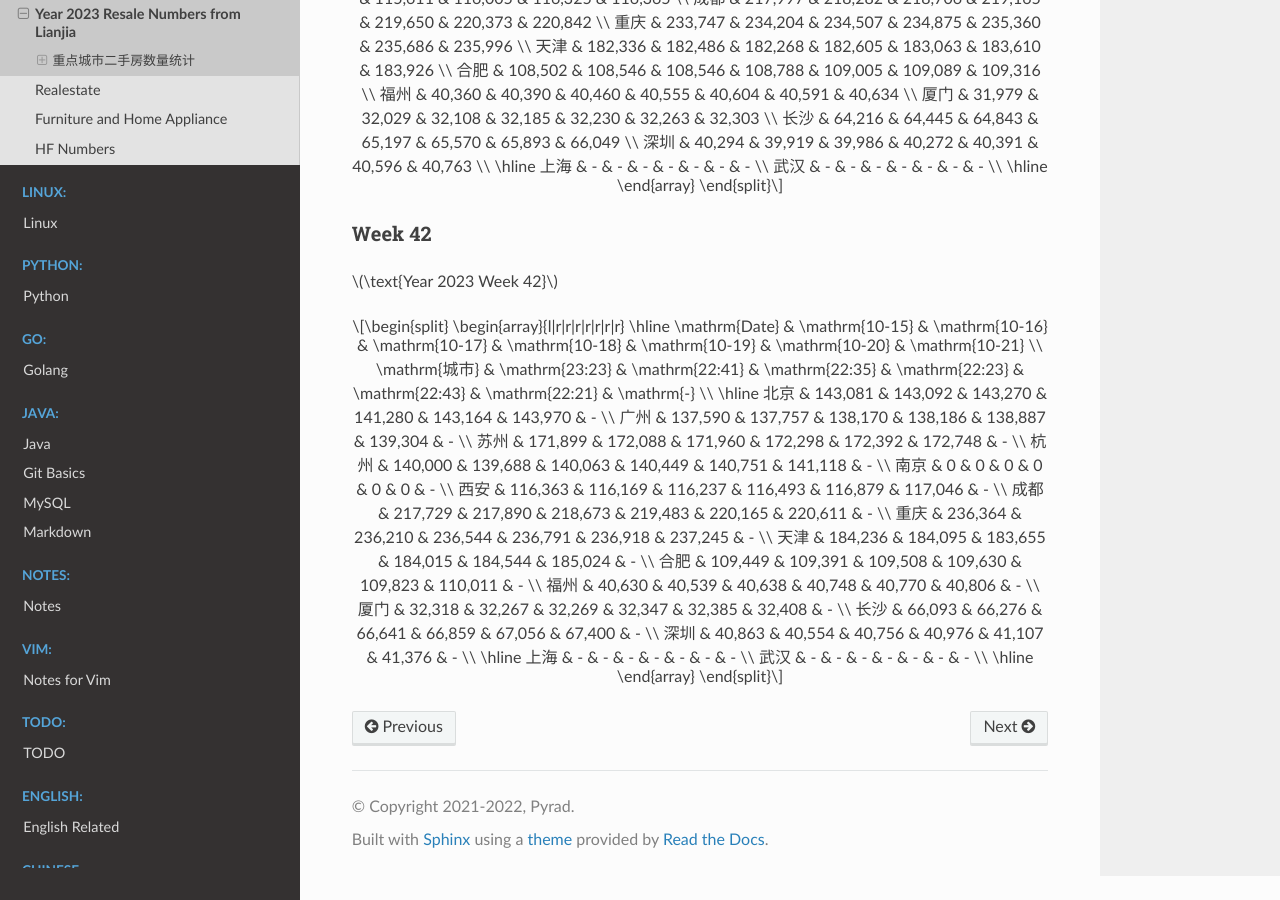
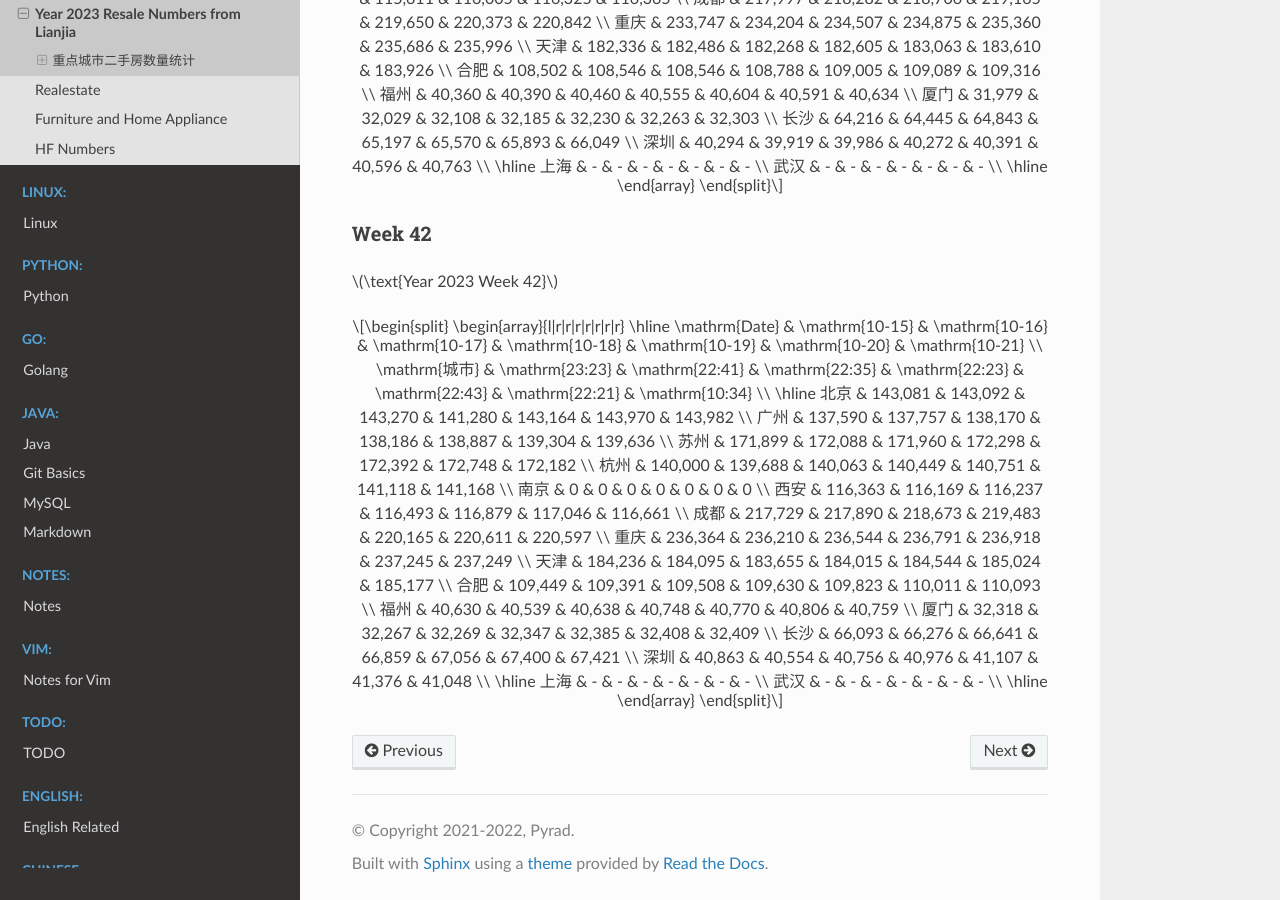
Before and after one commit to Pyrad/pyradnotes, a Sphinx documentation site: the page built from source/RealEstate/resalenumbers2023.md, in a window 1280 px wide and 900 px high, scrolled down 16147 px. Built offline with Sphinx 7.4.7 and the Read the Docs theme 2.0.0, drawn with Linux system fonts in a browser that asks for light colours; a script that is not in the unit is left out.

Commit message:
Realestate Update resale numbers 2023-10-21 10:34

```diff
--- a/source/RealEstate/resalenumbers2023.md
+++ b/source/RealEstate/resalenumbers2023.md
@@ -1058,22 +1058,22 @@
 \begin{array}{l|r|r|r|r|r|r|r}
 \hline
 \mathrm{Date} & \mathrm{10-15} & \mathrm{10-16} & \mathrm{10-17} & \mathrm{10-18} & \mathrm{10-19} & \mathrm{10-20} & \mathrm{10-21} \\
-\mathrm{城市} & \mathrm{23:23} & \mathrm{22:41} & \mathrm{22:35} & \mathrm{22:23} & \mathrm{22:43} & \mathrm{22:21} & \mathrm{-} \\
+\mathrm{城市} & \mathrm{23:23} & \mathrm{22:41} & \mathrm{22:35} & \mathrm{22:23} & \mathrm{22:43} & \mathrm{22:21} & \mathrm{10:34} \\
 \hline
-北京 & 143,081 & 143,092 & 143,270 & 141,280 & 143,164 & 143,970 & - \\
-广州 & 137,590 & 137,757 & 138,170 & 138,186 & 138,887 & 139,304 & - \\
-苏州 & 171,899 & 172,088 & 171,960 & 172,298 & 172,392 & 172,748 & - \\
-杭州 & 140,000 & 139,688 & 140,063 & 140,449 & 140,751 & 141,118 & - \\
-南京 & 0 & 0 & 0 & 0 & 0 & 0 & - \\
-西安 & 116,363 & 116,169 & 116,237 & 116,493 & 116,879 & 117,046 & - \\
-成都 & 217,729 & 217,890 & 218,673 & 219,483 & 220,165 & 220,611 & - \\
-重庆 & 236,364 & 236,210 & 236,544 & 236,791 & 236,918 & 237,245 & - \\
-天津 & 184,236 & 184,095 & 183,655 & 184,015 & 184,544 & 185,024 & - \\
-合肥 & 109,449 & 109,391 & 109,508 & 109,630 & 109,823 & 110,011 & - \\
-福州 & 40,630 & 40,539 & 40,638 & 40,748 & 40,770 & 40,806 & - \\
-厦门 & 32,318 & 32,267 & 32,269 & 32,347 & 32,385 & 32,408 & - \\
-长沙 & 66,093 & 66,276 & 66,641 & 66,859 & 67,056 & 67,400 & - \\
-深圳 & 40,863 & 40,554 & 40,756 & 40,976 & 41,107 & 41,376 & - \\
+北京 & 143,081 & 143,092 & 143,270 & 141,280 & 143,164 & 143,970 & 143,982 \\
+广州 & 137,590 & 137,757 & 138,170 & 138,186 & 138,887 & 139,304 & 139,636 \\
+苏州 & 171,899 & 172,088 & 171,960 & 172,298 & 172,392 & 172,748 & 172,182 \\
+杭州 & 140,000 & 139,688 & 140,063 & 140,449 & 140,751 & 141,118 & 141,168 \\
+南京 & 0 & 0 & 0 & 0 & 0 & 0 & 0 \\
+西安 & 116,363 & 116,169 & 116,237 & 116,493 & 116,879 & 117,046 & 116,661 \\
+成都 & 217,729 & 217,890 & 218,673 & 219,483 & 220,165 & 220,611 & 220,597 \\
+重庆 & 236,364 & 236,210 & 236,544 & 236,791 & 236,918 & 237,245 & 237,249 \\
+天津 & 184,236 & 184,095 & 183,655 & 184,015 & 184,544 & 185,024 & 185,177 \\
+合肥 & 109,449 & 109,391 & 109,508 & 109,630 & 109,823 & 110,011 & 110,093 \\
+福州 & 40,630 & 40,539 & 40,638 & 40,748 & 40,770 & 40,806 & 40,759 \\
+厦门 & 32,318 & 32,267 & 32,269 & 32,347 & 32,385 & 32,408 & 32,409 \\
+长沙 & 66,093 & 66,276 & 66,641 & 66,859 & 67,056 & 67,400 & 67,421 \\
+深圳 & 40,863 & 40,554 & 40,756 & 40,976 & 41,107 & 41,376 & 41,048 \\
 \hline
 上海 & - & - & - & - & - & - & - \\
 武汉 & - & - & - & - & - & - & - \\
```
Also changed, not shown: 1 other file.
